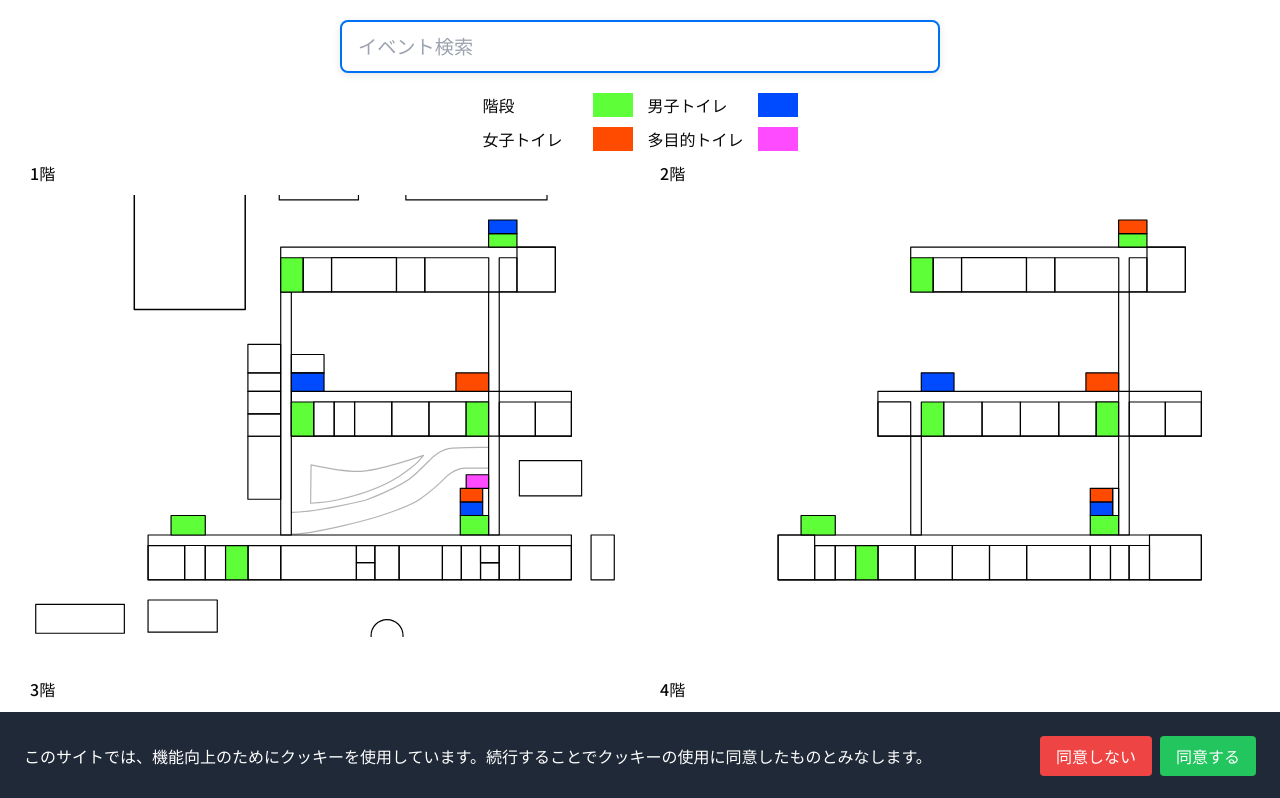
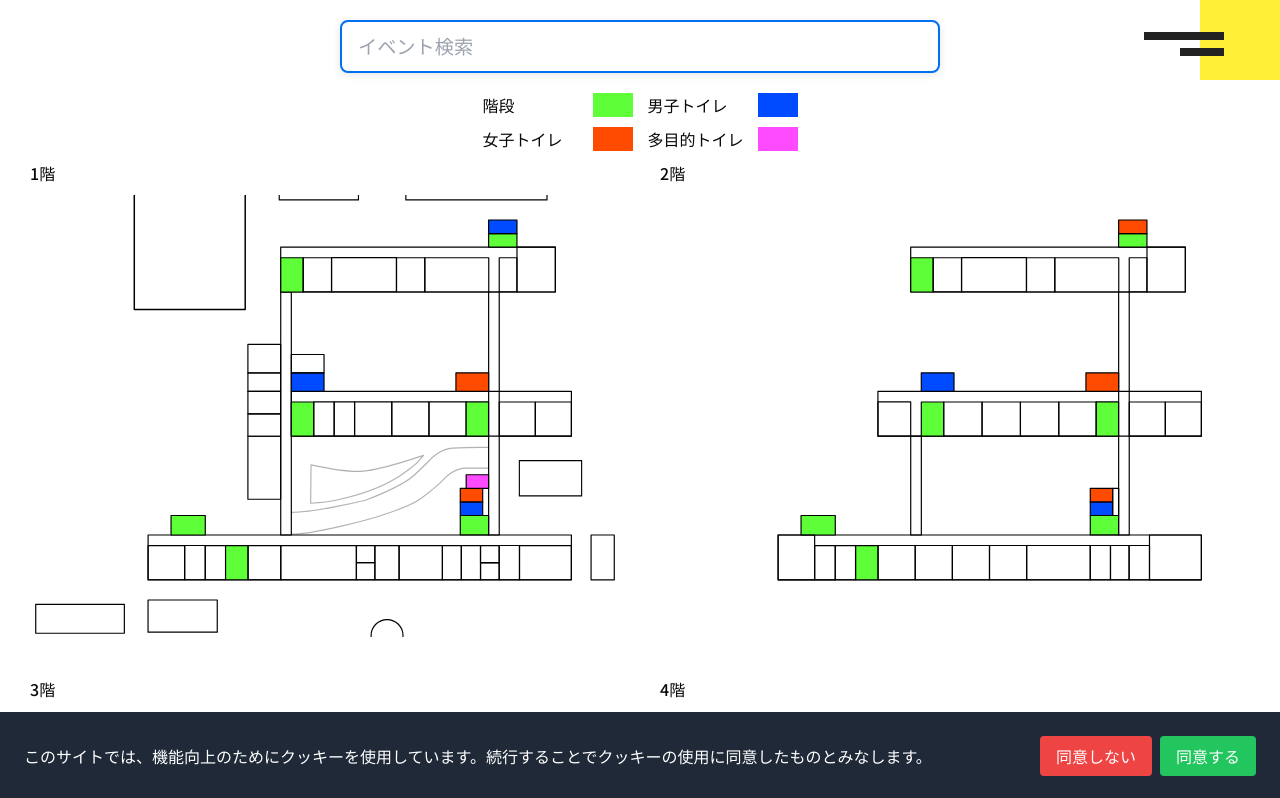
Before and after one commit to 2025program/suishousai2025, a Next.js app: page /map/two in a window 1280 px wide. Shown: the top 798 px of the page. Built offline with nearby package versions, Linux system fonts and the light colour scheme.

Commit message:
かっこいいハンバーガーメニュー作ってみた

```diff
--- a/app/layout.tsx
+++ b/app/layout.tsx
@@ -4,6 +4,7 @@ import { Noto_Sans_JP } from "next/font/google";
 import Header from "@/components/bread/Header";
 import { BreadcrumbProvider } from "@/components/bread/BreadcrumbContext";
 import { CookieConsent } from "@/components/CookieConsent";
+import HamburgerMenu from "@/components/HamburgerMenu";
 
 const kosugi = Noto_Sans_JP({ weight: "500", subsets: ["latin"] });
 
@@ -43,6 +44,7 @@ export default function RootLayout({
   return (
     <html lang="jp">
       <body className={kosugi.className}>
+        <HamburgerMenu />
         <main>
           {children}
         </main>
--- /dev/null
+++ b/components/HamburgerMenu.module.css
@@ -0,0 +1,353 @@
+/* HamburgerMenu.module.css */
+
+.l-wrap {
+    overflow: clip;
+}
+
+.l-nav__button {
+    position: fixed;
+    top: 0;
+    right: 0;
+    width: 120px;
+    height: 120px;
+    text-align: right;
+    background-color: #FFEF37;
+    cursor: pointer;
+    z-index: 10;
+}
+
+@media (max-width: 1500px) {
+    .l-nav__button {
+        width: 80px;
+        height: 80px;
+    }
+}
+
+@media (max-width: 767px) {
+    .l-nav__button {
+        width: 50px;
+        height: 50px;
+    }
+}
+
+.l-nav__buttonInner {
+    position: relative;
+    top: 40px;
+    right: 70px;
+}
+
+@media (max-width: 1500px) {
+    .l-nav__buttonInner {
+        top: 32px;
+        right: 56px;
+    }
+}
+
+@media (max-width: 767px) {
+    .l-nav__buttonInner {
+        top: 20px;
+        right: 30px;
+    }
+}
+
+/* トグル状態時の変化 */
+.is-active.l-nav__button .top {
+    transform: translateY(12px);
+}
+
+@media (max-width: 1500px) {
+    .is-active.l-nav__button .top {
+        transform: translateY(8px);
+    }
+}
+
+@media (max-width: 767px) {
+    .is-active.l-nav__button .top {
+        transform: translateY(5px);
+    }
+}
+
+.is-active.l-nav__button .bottom {
+    transform: translateY(-12px);
+}
+
+@media (max-width: 1500px) {
+    .is-active.l-nav__button .bottom {
+        transform: translateY(-8px);
+    }
+}
+
+@media (max-width: 767px) {
+    .is-active.l-nav__button .bottom {
+        transform: translateY(-5px);
+    }
+}
+
+.l-nav__button span {
+    display: block;
+    height: 8px;
+    margin-left: auto;
+    background-color: #222;
+    transition: transform 0.4s cubic-bezier(0.16, 1, 0.3, 1);
+}
+
+@media (max-width: 767px) {
+    .l-nav__button span {
+        height: 4px;
+    }
+}
+
+.l-nav__button .top {
+    width: 100px;
+}
+
+@media (max-width: 1500px) {
+    .l-nav__button .top {
+        width: 80px;
+    }
+}
+
+@media (max-width: 767px) {
+    .l-nav__button .top {
+        width: 42px;
+    }
+}
+
+.l-nav__button .bottom {
+    width: 64px;
+    margin-top: 16px;
+}
+
+@media (max-width: 1500px) {
+    .l-nav__button .bottom {
+        width: 44px;
+        margin-top: 8px;
+    }
+}
+
+@media (max-width: 767px) {
+    .l-nav__button .bottom {
+        width: 24px;
+        margin-top: 6px;
+    }
+}
+
+@keyframes out {
+    0% {
+        z-index: 8;
+    }
+
+    90% {
+        z-index: -1;
+    }
+
+    100% {
+        z-index: -1;
+    }
+}
+
+@keyframes in {
+    0% {
+        z-index: -1;
+    }
+
+    100% {
+        z-index: 8;
+    }
+}
+
+.l-nav__main {
+    position: fixed;
+    top: 0;
+    left: 0;
+    width: 100vw;
+    height: 100vh;
+    animation: out 0.8s forwards;
+    z-index: -1;
+}
+
+.is-active.l-nav__main {
+    z-index: 8;
+    animation: in 0.1s forwards;
+}
+
+.l-nav__mainInner {
+    display: flex;
+    width: 100%;
+    height: 100%;
+    z-index: -1;
+}
+
+.l-nav__left {
+    position: relative;
+    display: flex;
+    justify-content: center;
+    align-items: center;
+    flex: 1;
+    height: 100%;
+    background-color: #222;
+    transform: translateY(-100%);
+    transition: transform 0.8s cubic-bezier(0.16, 1, 0.3, 1);
+    will-change: transform;
+}
+
+.is-active.l-nav__left {
+    transform: translateY(0);
+}
+
+.l-nav__left::before,
+.l-nav__left::after {
+    content: "";
+    position: absolute;
+    top: 0;
+    left: 10.4%;
+    width: 3px;
+}
+
+@media (max-width: 767px) {
+
+    .l-nav__left::before,
+    .l-nav__left::after {
+        left: 22.4%;
+    }
+}
+
+.l-nav__left::before {
+    height: 100%;
+    background-color: #727272;
+}
+
+.l-nav__left::after {
+    height: 150px;
+    background-color: #FFEF37;
+}
+
+.l-nav__title {
+    letter-spacing: 0.02em;
+    line-height: 1.1;
+    font-size: 10.4vw;
+    font-family: Impact;
+    -webkit-text-stroke: 2px #727272;
+}
+
+@media (max-width: 767px) {
+    .l-nav__title {
+        display: none;
+    }
+}
+
+.l-nav__right {
+    position: relative;
+    display: flex;
+    justify-content: center;
+    align-items: center;
+    flex: 1;
+    width: 100%;
+    transform: translateX(100%);
+    transition: transform 0.8s cubic-bezier(0.16, 1, 0.3, 1);
+    will-change: transform;
+    background-color: #222;
+}
+
+@media (max-width: 767px) {
+    .l-nav__right {
+        flex: 4;
+    }
+}
+
+.l-nav__rightInner {
+    width: 100%;
+}
+
+.l-nav__rightBg {
+    position: absolute;
+    left: 0;
+    width: 100%;
+    height: 21%;
+    background-color: #FFEF37;
+    transform: scaleX(0);
+    transform-origin: left;
+    transition: transform 0.4s cubic-bezier(0.16, 1, 0.3, 1);
+    will-change: transform;
+}
+
+.is-active.l-nav__right {
+    transform: translateX(0);
+}
+
+.is-active.l-nav__right .l-nav__rightBg {
+    transform: scaleX(1);
+}
+
+.l-nav__list {
+    margin: 0;
+    padding: 0;
+    list-style: none;
+}
+
+.l-nav__item {
+    position: relative;
+    margin-top: 32px;
+}
+
+.l-nav__item:first-of-type {
+    margin-top: 0;
+}
+
+.l-nav__item::before {
+    content: "";
+    position: absolute;
+    top: 50%;
+    left: 0;
+    transform: translateY(-50%) scaleX(0);
+    transform-origin: left center;
+    width: 24%;
+    height: 3px;
+    background-color: #222;
+    transition: transform 0.24s cubic-bezier(0.16, 1, 0.3, 1);
+}
+
+.l-nav__item a {
+    display: block;
+    text-align: center;
+    font-family: Impact;
+    font-size: 4.2vw;
+    line-height: 1;
+}
+
+@media (max-width: 767px) {
+    .l-nav__item a {
+        font-size: 8.2vw;
+    }
+}
+
+.l-nav__item:hover::before {
+    transform: translateY(-50%) scaleX(1);
+}
+
+.l-nav__rightBg-1 {
+    top: 0%;
+    transition-delay: 0.28s;
+}
+
+.l-nav__rightBg-2 {
+    top: 20%;
+    transition-delay: 0.38s;
+}
+
+.l-nav__rightBg-3 {
+    top: 40%;
+    transition-delay: 0.48s;
+}
+
+.l-nav__rightBg-4 {
+    top: 60%;
+    transition-delay: 0.58s;
+}
+
+.l-nav__rightBg-5 {
+    top: 80%;
+    transition-delay: 0.68s;
+}
+
+/* ※ html, body などのグローバルスタイルは別途設定してください */
--- /dev/null
+++ b/components/HamburgerMenu.tsx
@@ -0,0 +1,65 @@
+"use client"
+
+import React, { useState } from 'react';
+import styles from './HamburgerMenu.module.css';
+
+const HamburgerMenu: React.FC = () => {
+    const [isActive, setIsActive] = useState(false);
+    const toggleMenu = () => setIsActive(!isActive);
+
+    return (
+        <div className={styles['l-wrap']}>
+            <nav className={styles['l-nav']}>
+                <div className={`${styles['l-nav__main']} ${isActive ? styles['is-active'] : ''}`}>
+                    <div className={styles['l-nav__mainInner']}>
+                        <div className={`${styles['l-nav__left']} ${isActive ? styles['is-active'] : ''}`}>
+                            <h1 className={styles['l-nav__title']}>
+                                SUIRAN<br />WEB
+                            </h1>
+                        </div>
+                        <div className={`${styles['l-nav__right']} ${isActive ? styles['is-active'] : ''}`}>
+                            <div className={styles['l-nav__rightInner']}>
+                                <div className={`${styles['l-nav__rightBg']} ${styles['l-nav__rightBg-1']}`}></div>
+                                <div className={`${styles['l-nav__rightBg']} ${styles['l-nav__rightBg-2']}`}></div>
+                                <div className={`${styles['l-nav__rightBg']} ${styles['l-nav__rightBg-3']}`}></div>
+                                <div className={`${styles['l-nav__rightBg']} ${styles['l-nav__rightBg-4']}`}></div>
+                                <div className={`${styles['l-nav__rightBg']} ${styles['l-nav__rightBg-5']}`}></div>
+                                <ul className={styles['l-nav__list']}>
+                                    <li className={styles['l-nav__item']}>
+                                        <a href="/">TOP</a>
+                                    </li>
+                                    <li className={styles['l-nav__item']}>
+                                        <a href="/about">ABOUT</a>
+                                    </li>
+                                    <li className={styles['l-nav__item']}>
+                                        <a href="/event">EVENT</a>
+                                    </li>
+                                    <li className={styles['l-nav__item']}>
+                                        <a href="/announce">NEWS</a>
+                                    </li>
+                                    <li className={styles['l-nav__item']}>
+                                        <a href="/setting">SETTING</a>
+                                    </li>
+                                    <li className={styles['l-nav__item']}>
+                                        <a href="/admin/login">ADMIN</a>
+                                    </li>
+                                </ul>
+                            </div>
+                        </div>
+                    </div>
+                </div>
+                <div
+                    className={`${styles['l-nav__button']} ${isActive ? styles['is-active'] : ''}`}
+                    onClick={toggleMenu}
+                >
+                    <div className={styles['l-nav__buttonInner']}>
+                        <span className={styles.top}></span>
+                        <span className={styles.bottom}></span>
+                    </div>
+                </div>
+            </nav>
+        </div>
+    );
+};
+
+export default HamburgerMenu;
```
